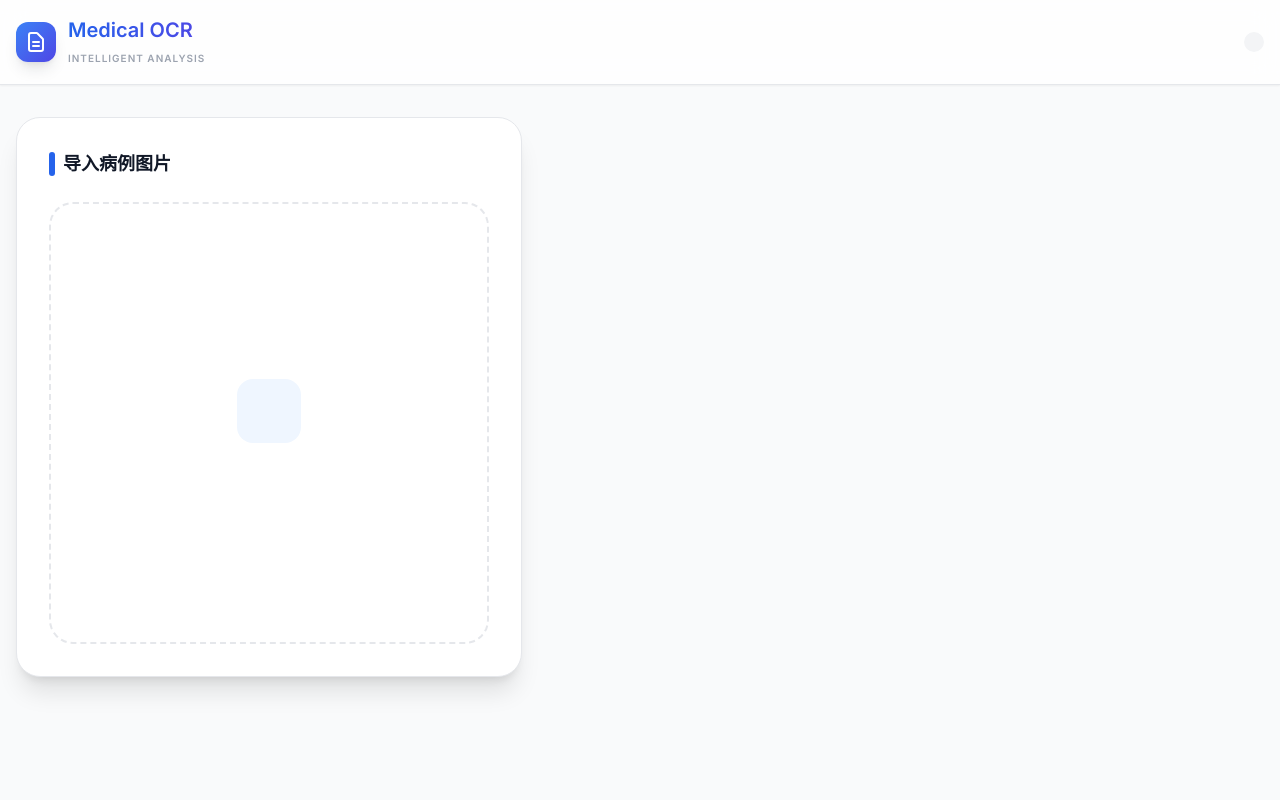
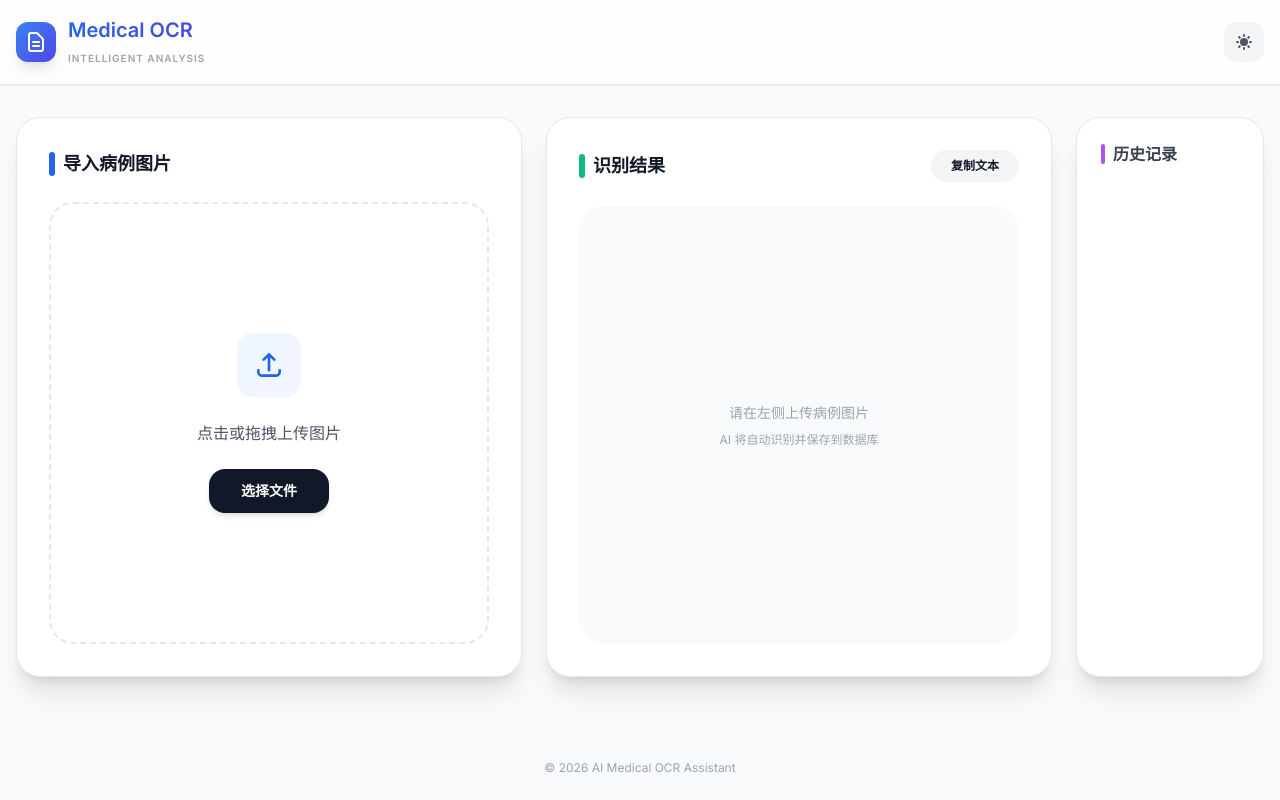
Before and after one commit to EEEEEEREN/medical-ocr, a Flask app: page / in a window 1280 px wide. Run offline with Flask 3, Linux system fonts and the light colour scheme; some libraries are stand-ins or nearby versions.

Commit message:
Update index.html

```diff
--- a/templates/index.html
+++ b/templates/index.html
@@ -56,4 +56,58 @@
                 <input id="file-input" type="file" accept="image/*" class="hidden">
                 <div class="w-16 h-16 bg-blue-50 dark:bg-gray-700 rounded-2xl flex items-center justify-center mb-6 text-blue-600 group-hover:scale-110 transition-transform">
                     <svg xmlns="http://www.w3.org/2000/svg" class="w-8 h-8" fill="none" viewBox="0 0 24 24" stroke="currentColor" stroke-width="2">
-                        <path stroke-linecap="round" stroke-linejoin="round" d="M4 16v1a3 3 0
+                        <path stroke-linecap="round" stroke-linejoin="round" d="M4 16v1a3 3 0 003 3h10a3 3 0 003-3v-1m-4-8l-4-4m0 0L8 8m4-4v12" />
+                    </svg>
+                </div>
+                <p class="text-gray-600 dark:text-gray-400 font-medium">点击或拖拽上传图片</p>
+                <button id="select-file-btn" class="mt-6 px-8 py-3 bg-gray-900 dark:bg-blue-600 text-white rounded-2xl text-sm font-semibold shadow-md">选择文件</button>
+            </div>
+
+            <div id="preview-container" class="mt-6 hidden">
+                <img id="preview-image" class="w-full rounded-2xl border border-gray-100 dark:border-gray-700 max-h-40 object-contain bg-gray-100 dark:bg-gray-900">
+            </div>
+        </div>
+
+        <!-- 中间结果区 - 占5/12 -->
+        <div class="lg:col-span-5 bg-white dark:bg-gray-800 rounded-3xl shadow-xl border dark:border-gray-700 p-8 flex flex-col h-[560px]">
+            <div class="flex justify-between items-center mb-6">
+                <h2 class="text-lg font-bold flex items-center gap-2">
+                    <span class="w-1.5 h-6 bg-emerald-500 rounded-full"></span>识别结果
+                </h2>
+                <button id="copy-btn" class="px-5 py-2 bg-gray-100 dark:bg-gray-700 hover:bg-gray-200 text-xs font-semibold rounded-2xl transition-all">复制文本</button>
+            </div>
+
+            <div id="status-bar" class="hidden p-3 bg-blue-50 dark:bg-blue-900/30 rounded-2xl mb-4 text-xs flex items-center gap-2">
+                <span id="status-text" class="text-blue-600 dark:text-blue-400"></span>
+            </div>
+
+            <div id="result-content" class="flex-1 bg-gray-50 dark:bg-gray-900 rounded-3xl p-6 overflow-y-auto text-sm leading-relaxed">
+                <!-- 默认提示 -->
+                <div class="h-full flex items-center justify-center text-center text-gray-400 dark:text-gray-500">
+                    <div>
+                        <p class="mb-2">请在左侧上传病例图片</p>
+                        <p class="text-xs">AI 将自动识别并保存到数据库</p>
+                    </div>
+                </div>
+            </div>
+        </div>
+
+        <!-- 右侧历史记录 - 占2/12（更小） -->
+        <div class="lg:col-span-2 bg-white dark:bg-gray-800 rounded-3xl shadow-xl border dark:border-gray-700 p-6 flex flex-col h-[560px]">
+            <h2 class="text-base font-bold mb-4 flex items-center gap-2 text-gray-700 dark:text-gray-300">
+                <span class="w-1 h-5 bg-purple-500 rounded"></span>历史记录
+            </h2>
+
+            <div id="history-list" class="flex-1 overflow-y-auto space-y-3 text-xs">
+                <!-- JS 动态填充 -->
+            </div>
+        </div>
+    </main>
+
+    <footer class="py-6 text-center text-gray-400 dark:text-gray-500 text-xs">
+        © 2026 AI Medical OCR Assistant
+    </footer>
+
+    <script src="/static/js/script.js?v=14.1"></script>
+</body>
+</html>
```
